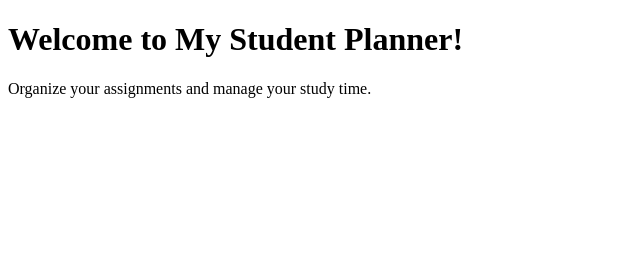
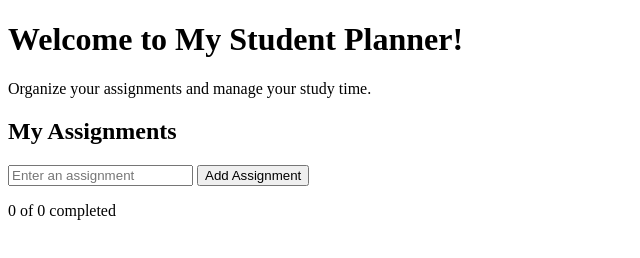
Before and after one commit to ombogogaudy-coder/student-task-manager, a plain HTML site: page index.html in a window 1280 px wide. Shown: the whole page, without its empty margins (0-640 px from the left). Drawn offline with Linux system fonts and the light colour scheme.

Commit message:
Update index.html

```diff
--- a/index.html
+++ b/index.html
@@ -12,3 +12,15 @@
 
 </body>
 </html>
+<h2>My Assignments</h2>
+
+<input type="text" id="assignmentInput"
+placeholder="Enter an assignment">
+
+<button onclick="addAssignment()">Add Assignment</button>
+
+<ul id="assignmentList"></ul>
+
+<p id="progress">0 of 0 completed</p>
+
+<script src="script.js"></script>
```
